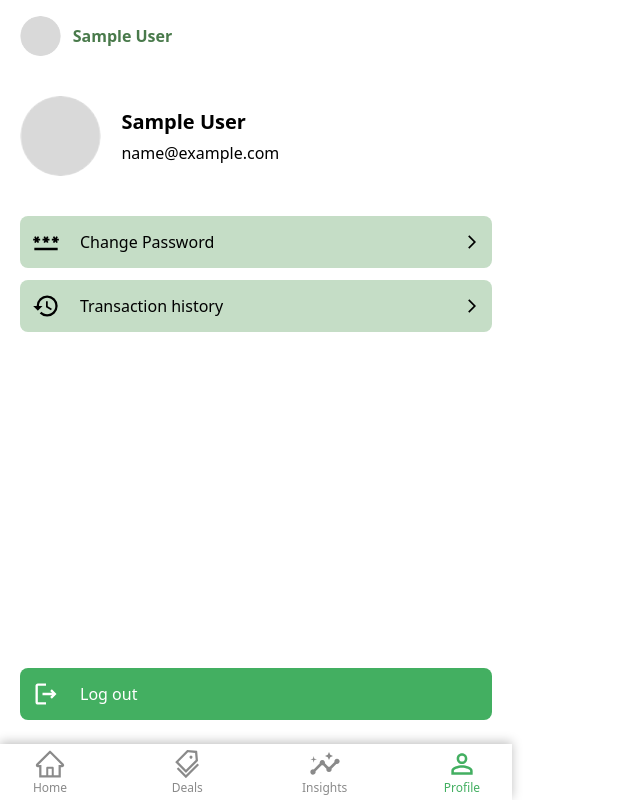
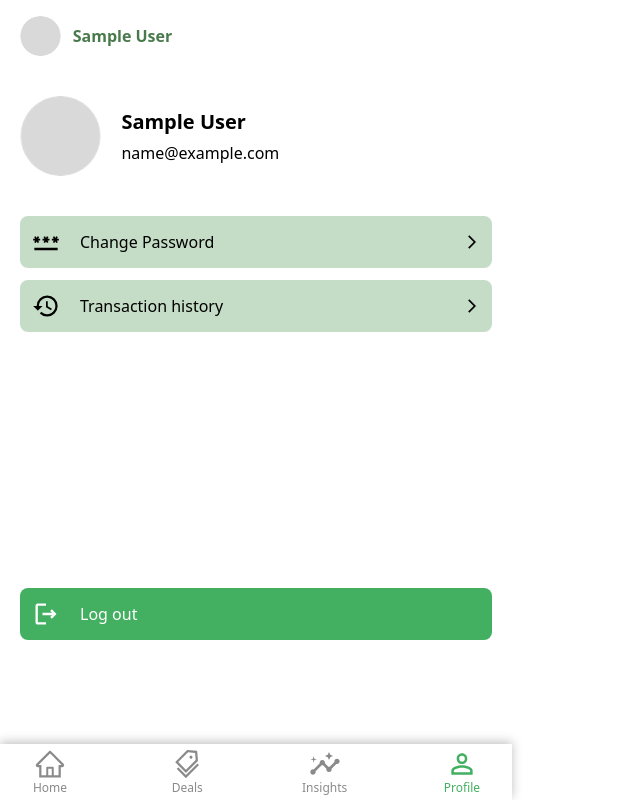
Before and after one commit to William2809/spendwise-frontend, a React (Vite) app: page /profile in a window 1280 px wide. Shown: the whole page, without its empty margins (0-640 px from the left). Built offline with nearby package versions, Linux system fonts and the light colour scheme; no server answers; sample sign-in values are in the browser's storage.

Commit message:
fix profile layout

```diff
--- a/src/pages/Profile.tsx
+++ b/src/pages/Profile.tsx
@@ -24,7 +24,7 @@ function Profile() {
 	};
 
 	return (
-		<div className="px-5 pt-4  max-w-lg profile-height flex flex-col overflow-auto">
+		<div className="px-5 pt-4 max-w-lg profile-height flex flex-col overflow-auto">
 			<div className="flex justify-between items-center w-full">
 				<div className="flex items-center gap-3">
 					<img
@@ -81,7 +81,7 @@ function Profile() {
 						</Link>
 					</div>
 					<div
-						className="w-full text-white bg-primary rounded-lg  items-center py-3 px-3 cursor-pointer hover:bg-primary-muted"
+						className="w-full mb-[80px] text-white bg-primary rounded-lg  items-center py-3 px-3 cursor-pointer hover:bg-primary-muted"
 						onClick={logout}
 					>
 						<div className="flex gap-5 items-center">
```
